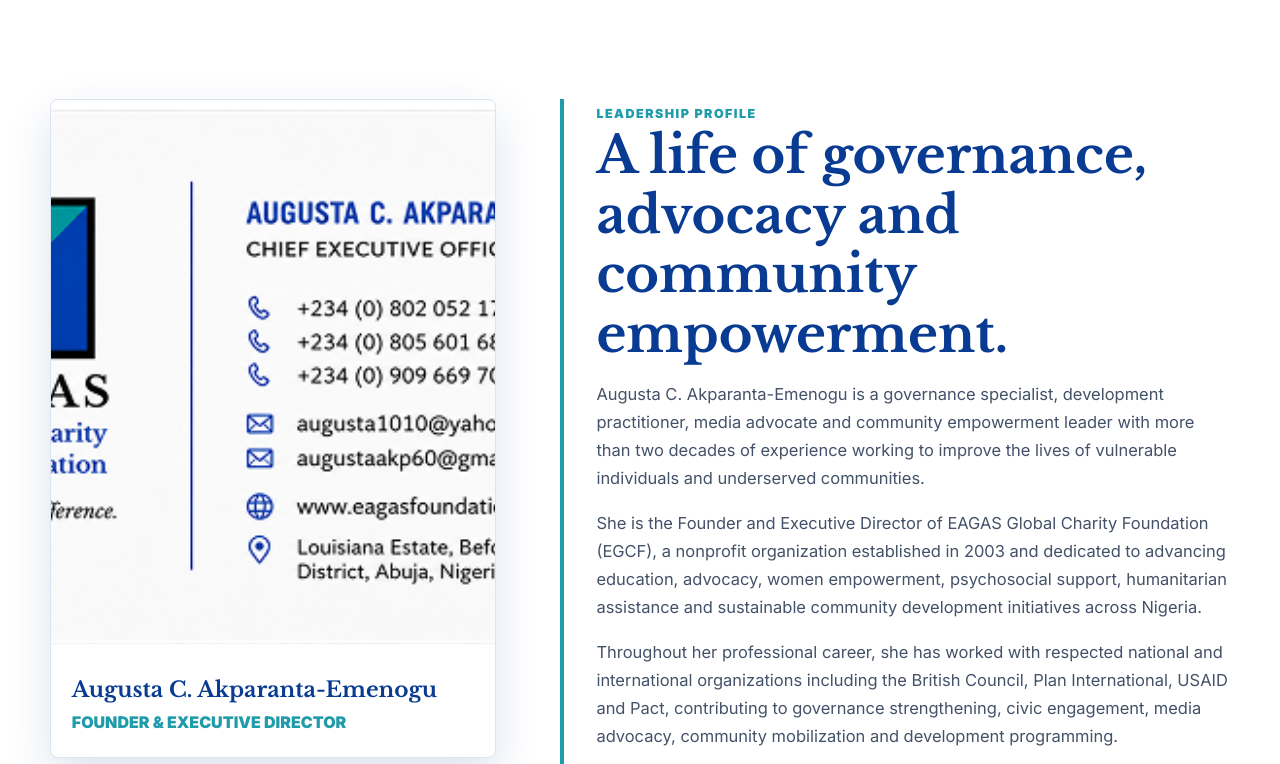
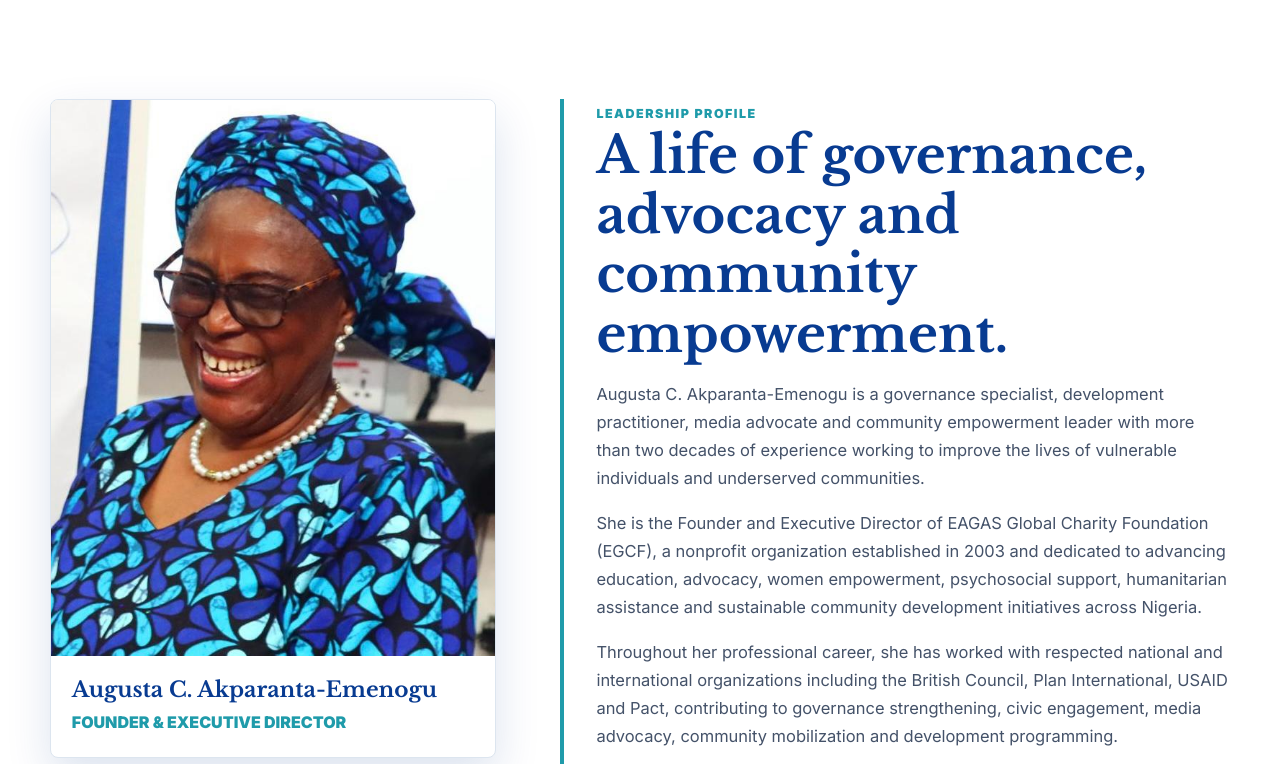
Before and after one commit to Oyewolesyl/EAGASGlobalCharity, a website: page founder.html in a window 1280 px wide. Shown: the part 608-1372 px from the top of the page. Drawn offline with nearby package versions, Linux system fonts and the light colour scheme.

Commit message:
Use official founder portrait

```diff
--- a/founder.html
+++ b/founder.html
@@ -7,7 +7,7 @@
   <meta name="description" content="Profile of Augusta C. Akparanta-Emenogu, Founder and Executive Director of EAGAS Global Charity Foundation.">
   <meta property="og:title" content="Augusta C. Akparanta-Emenogu | Founder and Executive Director">
   <meta property="og:description" content="Governance specialist, development practitioner, media advocate and community empowerment leader.">
-  <meta property="og:image" content="public/assets/brand/Foundercard 1.png">
+  <meta property="og:image" content="public/assets/founder-augusta-akparanta-emenogu.jpeg">
   <link rel="preconnect" href="https://fonts.googleapis.com">
   <link rel="preconnect" href="https://fonts.gstatic.com" crossorigin>
   <link href="https://fonts.googleapis.com/css2?family=Inter:wght@400;600;700;800;900&family=Libre+Baskerville:wght@400;700&display=swap" rel="stylesheet">
@@ -24,7 +24,7 @@
     </nav>
   </header>
   <main id="main">
-    <section class="page-hero" style="--hero-bg:url('public/assets/brand/Foundercard 1.png')">
+    <section class="page-hero" style="--hero-bg:url('public/assets/founder-augusta-akparanta-emenogu.jpeg')">
       <div class="container page-intro">
         <span class="eyebrow">Founder profile</span>
         <h1>Augusta C. Akparanta-Emenogu</h1>
@@ -35,7 +35,7 @@
     <section class="section">
       <div class="container founder-profile reveal">
         <aside class="founder-portrait">
-          <img src="public/assets/brand/Foundercard 1.png" alt="Founder profile card for Augusta C. Akparanta-Emenogu" loading="lazy">
+          <img class="founder-photo" src="public/assets/founder-augusta-akparanta-emenogu.jpeg" alt="Augusta C. Akparanta-Emenogu, Founder and Executive Director of EAGAS Global Charity Foundation" loading="lazy">
           <div class="founder-caption">
             <strong>Augusta C. Akparanta-Emenogu</strong>
             <span>Founder & Executive Director</span>
--- a/styles.css
+++ b/styles.css
@@ -689,14 +689,17 @@ h1 {
   border-radius: var(--radius);
   box-shadow: var(--shadow);
   overflow: hidden;
-  position: sticky;
-  top: 118px;
 }
 
 .founder-portrait img {
   aspect-ratio: 4 / 5;
   object-fit: cover;
+  object-position: center top;
   width: 100%;
+}
+
+.founder-photo {
+  object-position: center top;
 }
 
 .founder-caption {
```
Also changed, not shown: about.html (+1 -1 lines), public/assets/founder-augusta-akparanta-emenogu.jpeg (added).
